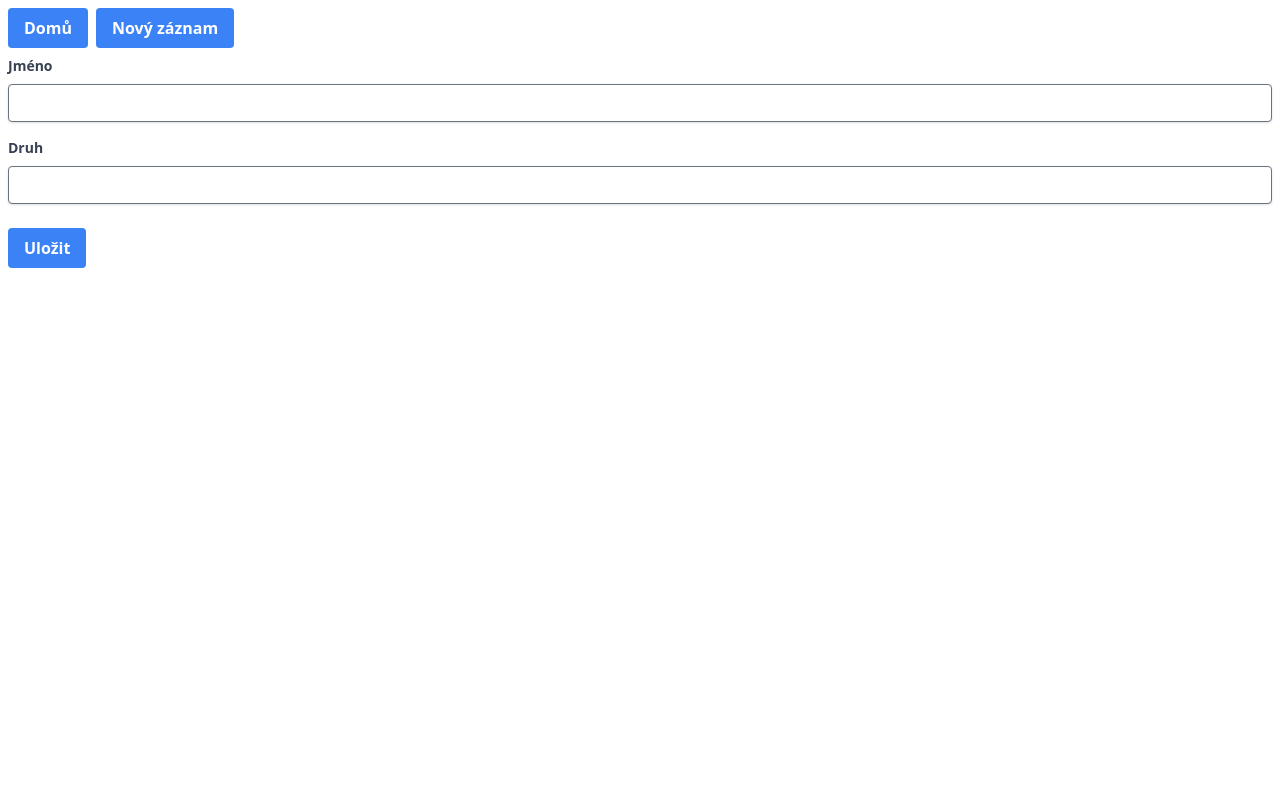
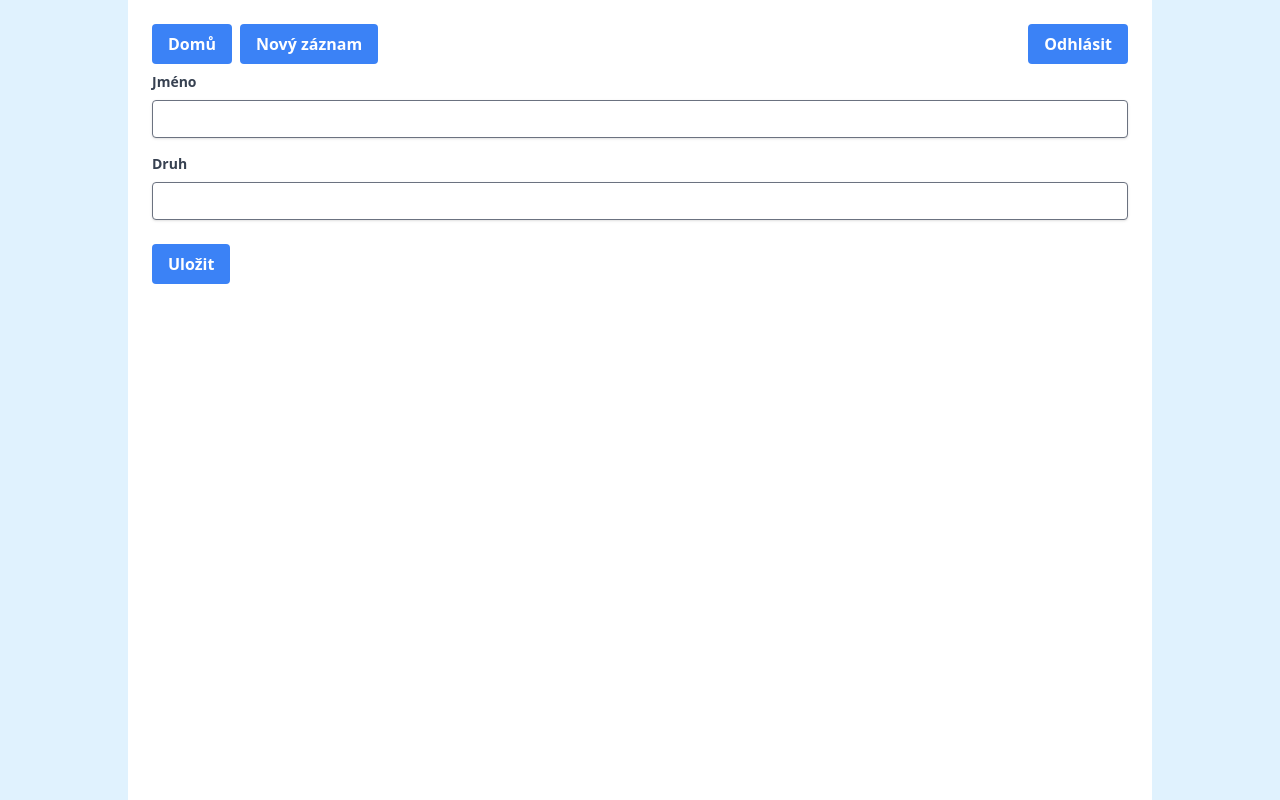
Before and after one commit to Ales17/pokemon_frontend, a Next.js app: page /pokemon/create in a window 1280 px wide. Built offline with nearby package versions, Linux system fonts and the light colour scheme.

Commit message:
app layout

```diff
--- a/src/app/(app)/layout.tsx
+++ b/src/app/(app)/layout.tsx
@@ -1,22 +1,26 @@
-"use server";
+"use client";
 import "@/app/globals.css";
-import { MyLink } from "@/app/components/MyLink";
-import { getCookie } from "cookies-next";
-import { cookies } from "next/headers";
 import { Navigation } from "../components/Navigation";
+
+import { UserPanel } from "../components/UserPanel";
 export default async function RootLayout({
   children,
 }: Readonly<{ children: React.ReactNode }>) {
-  const links = [
+  const navItems = [
     { href: "/", name: "Domů" },
     { href: "/pokemon/create", name: "Nový záznam" },
   ];
 
   return (
     <html lang="cs">
-      <body className="p-2 flex flex-col">
-        <Navigation className="pb-2" links={links} />
-        <div>{children}</div>
+      <body className="flex flex-col md:px-[10vw] bg-sky-100">
+        <div className="min-h-screen bg-white p-2 md:p-6 ">
+          <div className="flex flex-col gap-2 md:flex-row md:justify-between md:mb-2">
+            <Navigation items={navItems} />
+            <UserPanel />
+          </div>
+          <div>{children}</div>
+        </div>
       </body>
     </html>
   );
--- a/src/app/components/Navigation.tsx
+++ b/src/app/components/Navigation.tsx
@@ -2,13 +2,13 @@ import Link from "next/link";
 import { LinkProps } from "@/types";
 
 interface NavigationProps {
-  links: LinkProps[];
+  items: LinkProps[];
   className?: string;
 }
-export const Navigation = ({ links, className }: NavigationProps) => {
+export const Navigation = ({ items: links, className }: NavigationProps) => {
   return (
     <nav className={className}>
-      <ul className="flex flex-col gap-2 md:flex-row">
+      <ul className="flex flex-col gap-2 text-center md:flex-row">
         {links.map((e, index) => {
           return <NavLink key={index} href={e.href} name={e.name} />;
         })}
```
